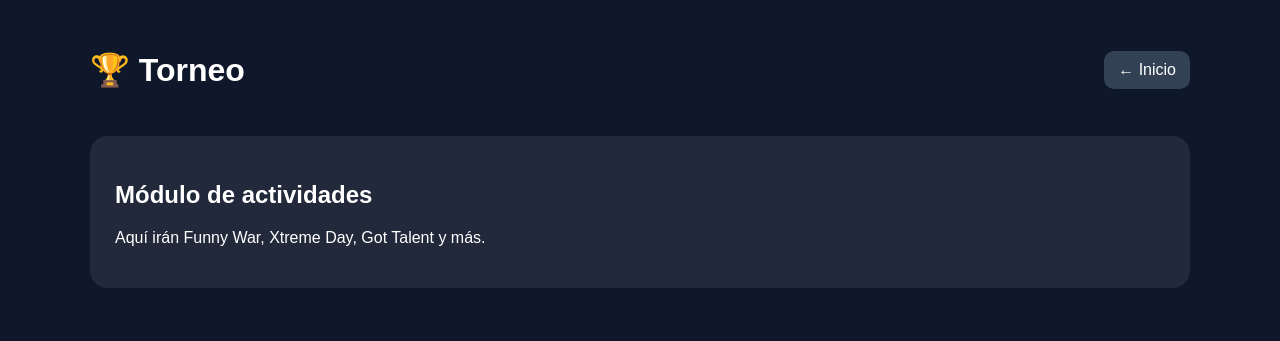
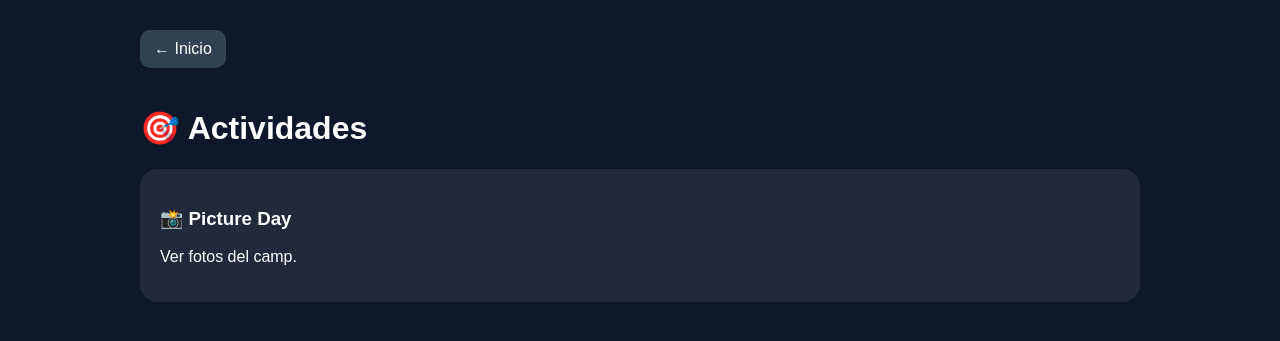
Before and after one commit to rashimshivteisrael-rgb/ShivteApp, a Django app: page /actividades/ in a window 1280 px wide. Shown: the top 341 px of the page. Run offline with Django 4.2, Linux system fonts and the light colour scheme.

Commit message:
menu actividades

```diff
--- a/shivte/urls.py
+++ b/shivte/urls.py
@@ -105,6 +105,7 @@ urlpatterns = [
     path('picture-day/', picture_day_madrij, name='picture_day_madrij'),
     path('picture-day/subir/<int:pedido_id>/', subir_picture_day, name='subir_picture_day'),
     path('picture-day-publico/', picture_day_publico, name='picture_day_publico'),
+    path('actividades/', actividades, name='actividades'),
 ]
 
 urlpatterns += static(settings.MEDIA_URL, document_root=settings.MEDIA_ROOT)
--- a/templates/actividades.html
+++ b/templates/actividades.html
@@ -2,51 +2,53 @@
 <html lang="es">
 <head>
 <meta charset="UTF-8">
-    <meta name="viewport" content="width=device-width, initial-scale=1.0">
 <title>Actividades</title>
 <style>
-        body {
-            margin: 0;
-            font-family: Arial, sans-serif;
-            background: #0f172a;
-            color: white;
+body { margin:0; font-family:Arial; background:#0f172a; color:white; }
+.container { max-width:1000px; margin:auto; padding:30px 20px; }
+.grid { display:grid; grid-template-columns:repeat(auto-fit,minmax(250px,1fr)); gap:18px; }
+.card {
+    background:rgba(255,255,255,.08);
+    border-radius:18px;
+    padding:20px;
+    text-decoration:none;
+    color:white;
 }
-        .container {
-            max-width: 1100px;
-            margin: auto;
-            padding: 30px;
-        }
-        .top {
-            display: flex;
-            justify-content: space-between;
-            align-items: center;
-        }
-        .back {
-            color: white;
-            text-decoration: none;
-            background: #334155;
-            padding: 10px 14px;
-            border-radius: 10px;
-        }
-        .box {
-            margin-top: 25px;
-            background: rgba(255,255,255,0.08);
-            padding: 25px;
-            border-radius: 18px;
-        }
+.card:hover { background:rgba(255,255,255,.12); }
+.btn { background:#334155; padding:10px 14px; border-radius:10px; text-decoration:none; color:white; display:inline-block; margin-bottom:20px; }
 </style>
 </head>
 <body>
+
 <div class="container">
-        <div class="top">
-            <h1>🏆 Torneo</h1>
-            <a class="back" href="/">← Inicio</a>
+
+    <a class="btn" href="/">← Inicio</a>
+
+    <h1>🎯 Actividades</h1>
+
+    <div class="grid">
+
+        <!-- PICTURE DAY -->
+        {% if usuario_tipo == 'admin' %}
+            <a class="card" href="/panel-admin/picture-day/">
+                <h3>📸 Picture Day</h3>
+                <p>Configurar fotos requeridas.</p>
+            </a>
+        {% elif usuario_tipo == 'madrij' %}
+            <a class="card" href="/picture-day/">
+                <h3>📸 Picture Day</h3>
+                <p>Sube las fotos de tu kbutza.</p>
+            </a>
+        {% else %}
+            <a class="card" href="/picture-day-publico/">
+                <h3>📸 Picture Day</h3>
+                <p>Ver fotos del camp.</p>
+            </a>
+        {% endif %}
+
     </div>
 
-        <div class="box">
-            <h2>Módulo de actividades</h2>
-            <p>Aquí irán Funny War, Xtreme Day, Got Talent y más.</p>
 </div>
-    </div>
+
 </body>
 </html>
--- a/templates/inicio.html
+++ b/templates/inicio.html
@@ -175,7 +175,7 @@
             <strong>Entrar →</strong>
         </a>
 
-        <a class="menu-card dark" href="/picture-day-publico/">
+        <a class="menu-card dark" href="/actividades/">
            <h2>Picture Day</h2>
            <p>Galería pública de fotos del camp.</p>
            <strong>Entrar →</strong>
--- a/templates/menu_madrij.html
+++ b/templates/menu_madrij.html
@@ -90,7 +90,7 @@
            <p>Consulta todas las actividades del camp y su información.</p>
         </a>
 
-        <a class="card" href="/picture-day/">
+        <a class="card" href="/actividades/">
            <h3>📸 Picture Day</h3>
            <p>Sube las fotos requeridas de tu kbutza.</p>
         </a>
--- a/templates/panel_admin.html
+++ b/templates/panel_admin.html
@@ -191,9 +191,9 @@
                 <p>Crear actividades, reglas, zonas y materiales.</p>
             </a
 
-            <a class="card" href="/panel-admin/picture-day/">
-              <h3>📸 Picture Day</h3>
-              <p>Configurar fotos requeridas por kbutza.</p>
+            <a class="card" href="/actividades/">
+                 <h3>📸 Picture Day</h3>
+                 <p>Configurar fotos requeridas por kbutza.</p>
             </a>
 
             <a class="card" href="/panel-admin/transporte/">
--- a/torneo/views.py
+++ b/torneo/views.py
@@ -896,3 +896,10 @@ def picture_day_publico(request):
     return render(request, 'picture_day_publico.html', {
         'fotos': fotos
     })
+
+def actividades(request):
+    usuario_tipo = request.session.get('usuario_tipo')
+
+    return render(request, 'actividades.html', {
+        'usuario_tipo': usuario_tipo
+    })
```
Lines whose indentation alone changed are shown as unchanged.
